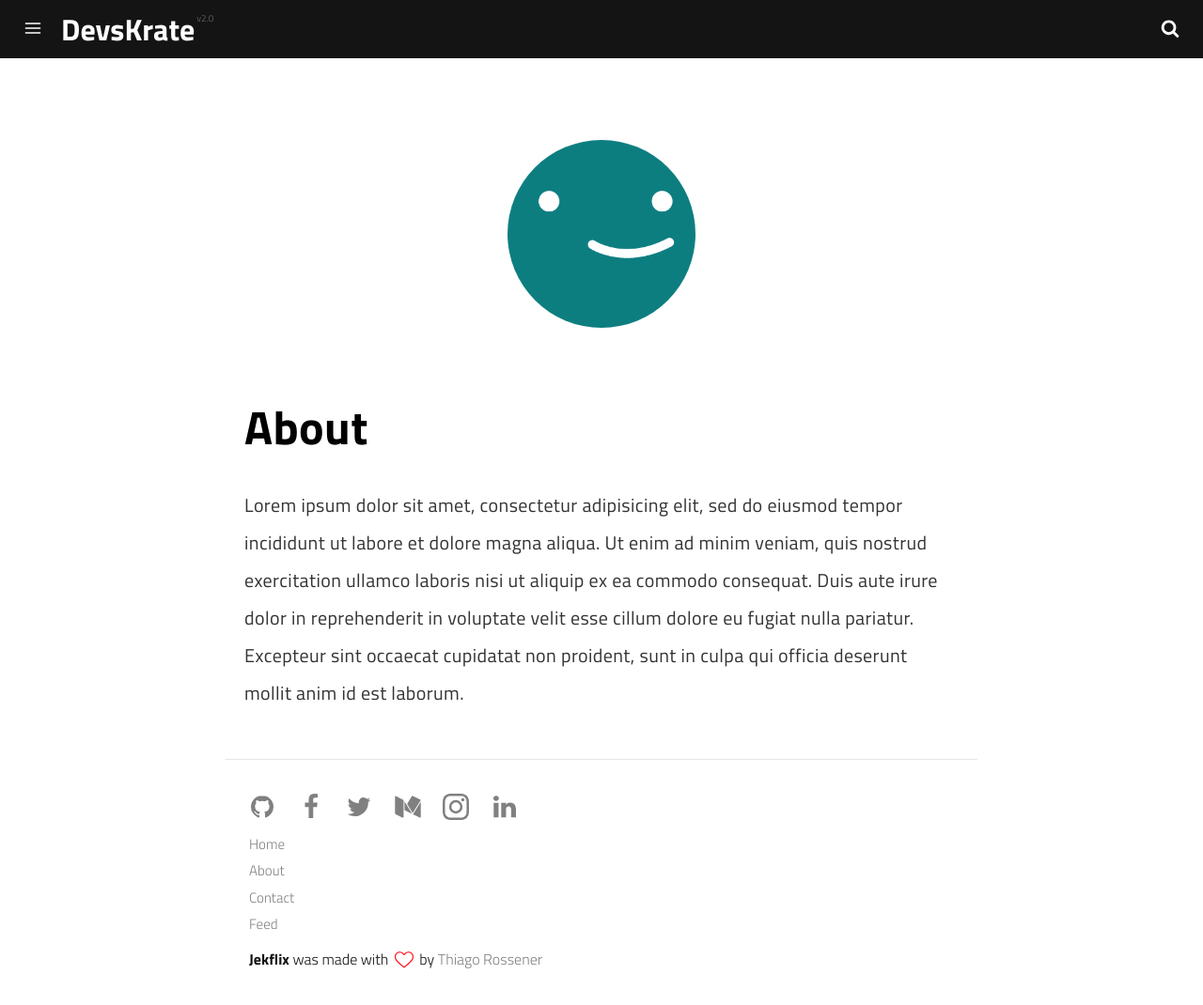
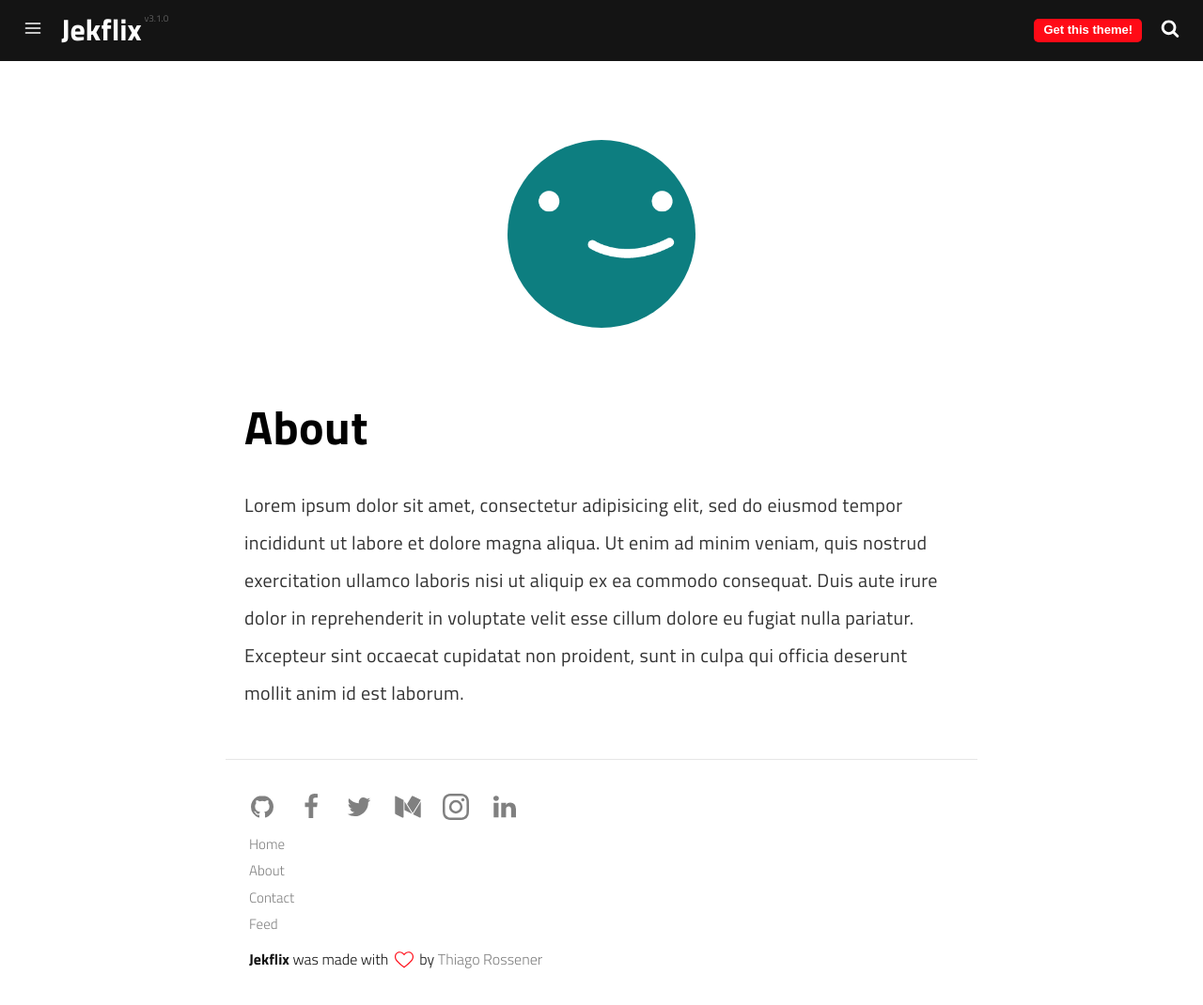
Before and after one commit to SriSatyaLokesh/devskrate, a Jekyll site: the page built from pages/about.md, in a window 1280 px wide and 1070 px high. Shown: the whole window at 94% size. Built offline with Jekyll 4.4.1, drawn with Linux system fonts in a browser that asks for light colours; a script that is not in the unit is left out; part of the change alters nothing that is shown.

Commit message:
merge commit

```diff
--- a/_config.yml
+++ b/_config.yml
@@ -1,7 +1,7 @@
 # Site Settings
-name: DevsKrate
-title: DevsKrate | Everything about Tech
-description: Here at DevsKrate we inspire and endeavor to share everything about technology like Softwares, Coding, etc., and provide our best about HOW TO tutorials and BEST OF every category in accordance to our knowledge.
+name: Jekflix
+title: Jekflix | A blog theme for Jekyll
+description: Jekflix is a template for Jekyll inspired by Netflix and made by Thiago Rossener.
 tags:
   - blog
   - template
@@ -11,6 +11,7 @@ tags:
 email: youremail@xyz.com
 disqus_username: disqus_username
 show_hero: true
+paginate: 16
 menu:
   - title: Home
     url: /
@@ -24,12 +25,12 @@ menu:
 
 # Social Media Settings
 # Remove the item if you don't need it
-github_username: DevsKrate
-facebook_username: DevsKrate
-twitter_username: DevsKrate
-instagram_username: DevsKrate
-linkedin_username: DevsKrate
-medium_username: DevsKrate
+github_username: github_username
+facebook_username: facebook_username
+twitter_username: twitter_username
+instagram_username: instagram_username
+linkedin_username: linkedin_username
+medium_username: medium_username
 
 
 # Posts Settings
@@ -40,7 +41,7 @@ two_columns_layout: true
 
 
 # Advanced Settings
-baseurl: "/" # the subpath of your site, e.g. /blog
+baseurl: "" # the subpath of your site, e.g. /blog
 url: "" # the base hostname & protocol for your site
 google_analytics: "UA-XXXXXXXX-X"
 language: "en"
@@ -56,16 +57,16 @@ collections:
   authors:
     output: true
 paginate_path: "/page/:num/"
-show_get_theme_btn: false
+show_get_theme_btn: true
 use_logo: false
-paginate: 16
+
 # Content paginator
 paginate_content:
   enabled: true
   debug: false
   collections:
     - posts
-  auto: true
+  auto: false
   separator: "--page-break--"
   permalink: "/:num/"
   seo_canonical: true
@@ -77,47 +78,6 @@ paginate_content:
     single:
       is_generated: true
 
-translations:
-  text:
-    new_post: "New Post"
-    see_also: "See also"
-    search: "Search"
-    author: "Author"
-    share: "Share"
-    comments: "Comments"
-  button:
-    read_now: "Read Now"
-    share_on_twitter: "Share on Twitter"
-    share_on_facebook: "Share on Facebook"
-  pagination:
-    page: "Page"
-    of: "of"
-    next_page: "Next Page"
-    next_post: "Previous Page"
-  recommendation:
-    text: "Why don't you read something next?"
-    back_btn: "Go back to top"
-  error_404:
-    title: "Page not found :("
-    message: "I'm sorry. We couldn't find the page you are looking for."
-    image_alt: "404 - Page not found"
-  contact:
-    title: "Talk to me"
-    subject: "New contact!"
-    submit_btn: "Send"
-    placeholders:
-      name: "Your name"
-      email: "Your e-mail"
-      message: "Your message"
-    errors:
-      locale: "en"
-      empty_name: "Name is required"
-      empty_email: "Email is required"
-      invalid_email: "Email is invalid"
-      empty_message: "Message is required"
-    after_send:
-      title: "Message sent!"
-      message: "Thank you for sending me a message. I'm going to answer ASAP."
 # SASS
 sass:
   style: compressed
@@ -141,4 +101,4 @@ exclude: [
 ]
 
 # Theme
-version: v2.0
+version: v3.1.0
```
Also changed, not shown: assets/js/scripts.min.js, 1 other file.
